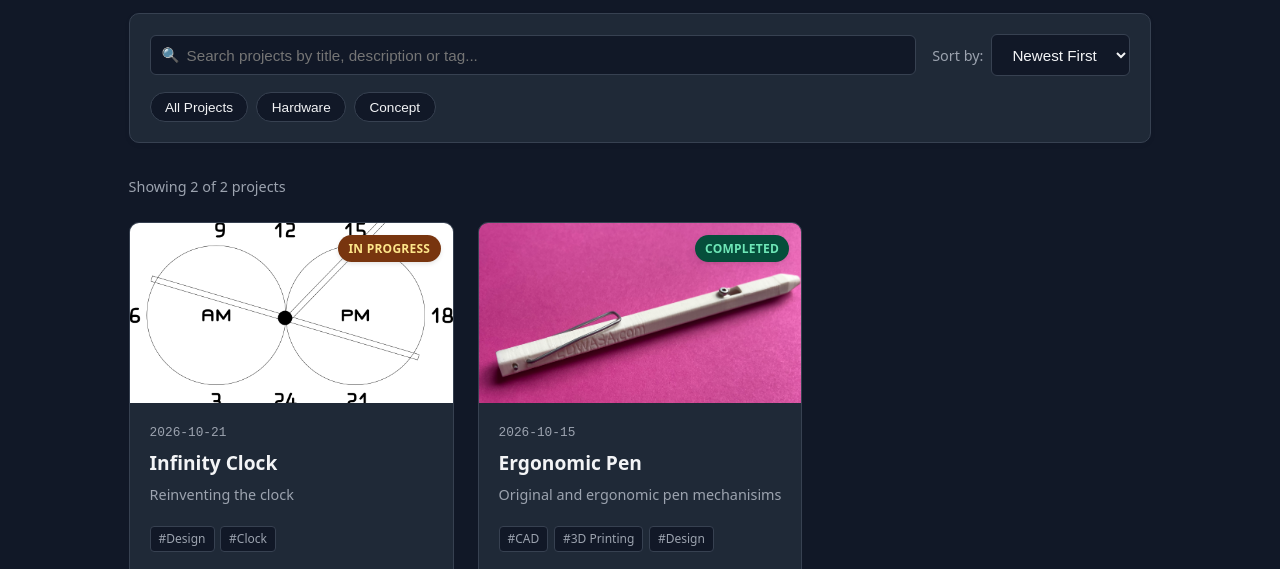
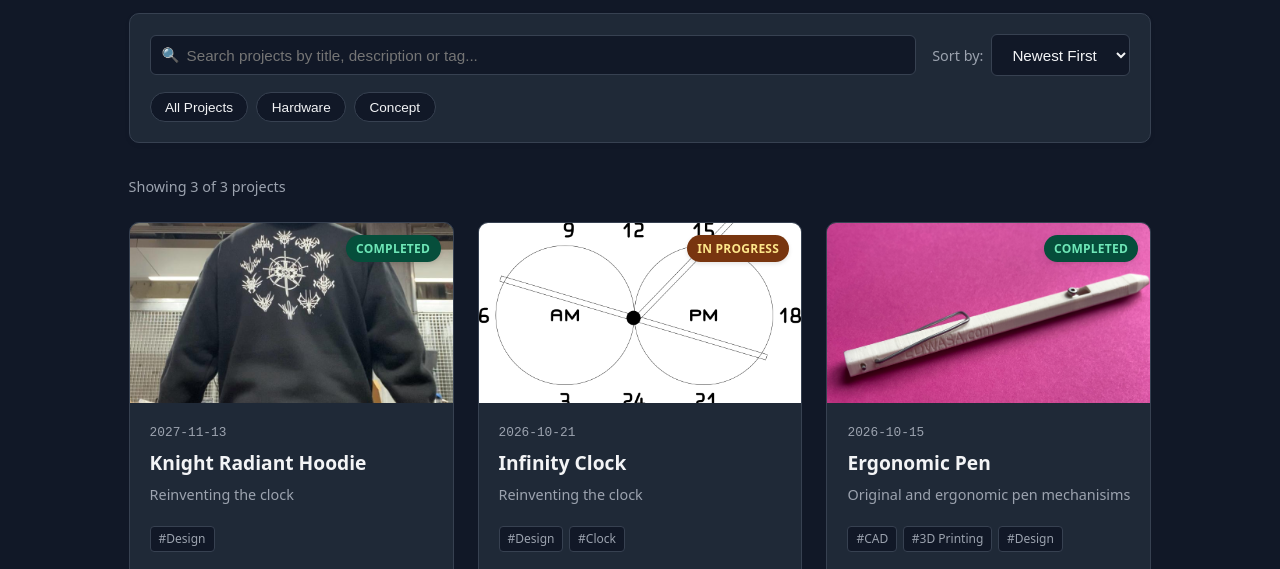
Before and after one commit to EDWASA/EDWASA.github.io, a plain HTML site: page projects.html in a window 1280 px wide. Shown: the part 215-784 px from the top of the page. Drawn offline with Linux system fonts and the light colour scheme.

Commit message:
adding hoodie article and media files

```diff
--- a/projects.html
+++ b/projects.html
@@ -451,6 +451,17 @@
                 image: "Articles/002_Infinity_Clock/Media/cover.png",
                 link: "article-viewer.html?file=Articles/002_Infinity_Clock/Infinity_Clock.md"
             },
+            {
+                id: "p3",
+                title: "Knight Radiant Hoodie",
+                description: "Reinventing the clock",
+                category: "Concept",
+                tags: ["Design"],
+                date: "2027-11-13",
+                status: "Completed", // Status options: Idea, Completed, In Progress, Archived
+                image: "Articles/003_Custom_Hoodie/Media/back02.jpeg",
+                link: "article-viewer.html?file=Articles/003_Custom_Hoodie/Hoodie.md"
+            },
         ];
 
         /* ----------------------------------------------------
```
Also changed, not shown: Articles/003_Custom_Hoodie/Media/back01.jpeg (added), Articles/003_Custom_Hoodie/Media/back02.jpeg (added), Articles/003_Custom_Hoodie/Media/front01.jpeg (added), Articles/003_Custom_Hoodie/Media/front02.jpeg (added), Articles/003_Custom_Hoodie/Media/work_in_progress.jpg (added), 1 other file.
